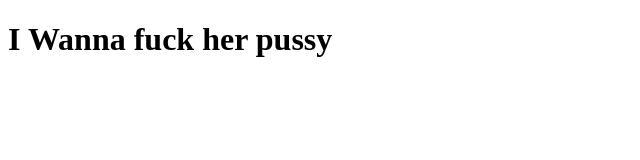
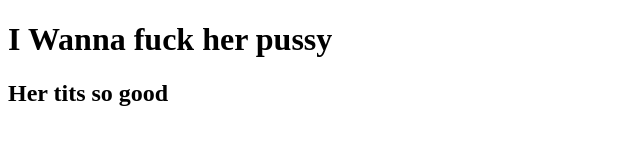
Before and after one commit to thenewdamob/firstNoob, a plain HTML site: page index.html in a window 1280 px wide. Shown: the whole page, without its empty margins (0-640 px from the left). Drawn offline with Linux system fonts and the light colour scheme.

Commit message:
Them the heading h2

```diff
--- a/index.html
+++ b/index.html
@@ -6,5 +6,6 @@
 </head>
 <body>
 	<h1>I Wanna fuck her pussy</h1>
+	<h2>Her tits so good</h2>
 </body>
 </html>
```
